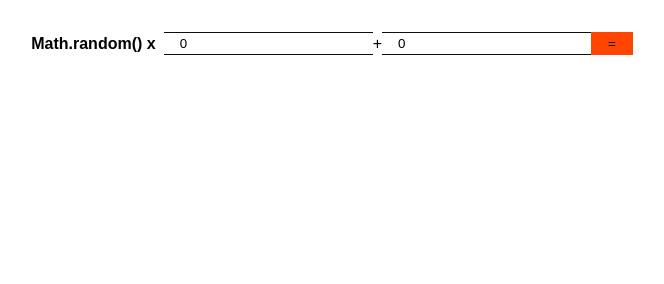
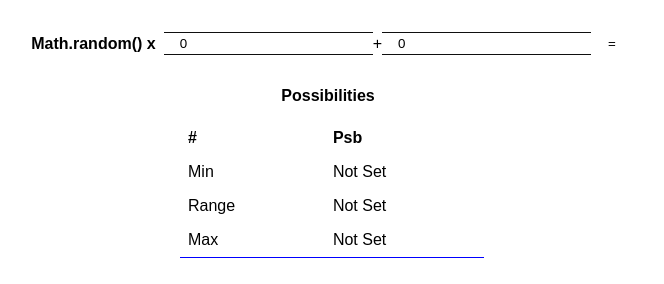
Before and after one commit to evanightly/mtrndmaxprb, a plain HTML site: page index.html in a window 1280 px wide. Shown: the whole page, without its empty margins (308-972 px from the left). Drawn offline with Linux system fonts and the light colour scheme.

Commit message:
Update UI

```diff
--- a/index.html
+++ b/index.html
@@ -23,13 +23,37 @@
                 <label for="calc2">+</label>
                 <div class="form-group">
                     <input id="calc2" type="number" value="0">
-                    <label class="popover" for="calc2">Shifting</label>
+                    <label class="popover" for="calc2">Offset</label>
                 </div>
                 <div class="form-group">
                     <button type="submit">=</button>
                 </div>
             </form>
-            <p class="output"></p>
+            <div class="output">
+                <h4>Possibilities</h4>
+                <table>
+                    <thead>
+                        <tr>
+                            <th>#</th>
+                            <th>Psb</th>
+                        </tr>
+                    </thead>
+                    <tbody>
+                        <tr>
+                            <td>Min</td>
+                            <td>Not Set</td>
+                        </tr>
+                        <tr>
+                            <td>Range</td>
+                            <td>Not Set</td>
+                        </tr>
+                        <tr>
+                            <td>Max</td>
+                            <td>Not Set</td>
+                        </tr>
+                    </tbody>
+                </table>
+            </div>
         </div>
     </div>
 </body>
--- a/script.js
+++ b/script.js
@@ -2,6 +2,7 @@ const form = document.querySelector('form')
 
 form.addEventListener('submit', (e) => {
     e.preventDefault()
+
     let [calc, calc2] = form.elements
     calc = eval(calc.value)
     calc2 = parseInt(calc2.value)
@@ -10,8 +11,10 @@ form.addEventListener('submit', (e) => {
     if (calc < calc2) {
         min = calc2
         max = min + calc
-    } else {
     }
-    const output = document.querySelector('.output')
-    output.innerText = `Possibilities: Min:${0 + min} Range:{${min}...${max}} Max:${max}`
+
+    const [outMin, outRange, outMax] = document.querySelectorAll('tbody td:nth-of-type(even)')
+    outMin.innerText = 0 + min
+    outRange.innerText = `${min}...${max}`
+    outMax.innerText = max
 })
--- a/style.css
+++ b/style.css
@@ -17,12 +17,24 @@ h4 {
 }
 
 .content,
-form,
-.form-group {
+.content form,
+.content .form-group {
   display: flex;
   align-items: center;
   justify-content: center;
   flex-wrap: wrap;
+}
+
+.content {
+  flex-direction: column;
+}
+
+.content form {
+  width: 100%;
+}
+
+.content .form-group {
+  position: relative;
 }
 
 .content .form-group label {
@@ -36,22 +48,6 @@ form,
   border-right: 0;
 }
 
-.content .form-group {
-  position: relative;
-  background: orangered;
-}
-
-.content input:hover ~ .popover {
-  color: #0f0f0f;
-  top: -100%;
-  left: 15%;
-}
-
-.content input:hover ~ .popover.downside {
-  top: 100%;
-  left: 15%;
-}
-
 .content .form-group .popover {
   z-index: -1;
   position: absolute;
@@ -63,7 +59,18 @@ form,
   font-size: 1rem;
 }
 
-.content button {
+.content .form-group input:hover ~ .popover {
+  color: #0f0f0f;
+  top: -100%;
+  left: 15%;
+}
+
+.content .form-group input:hover ~ .popover.downside {
+  top: 100%;
+  left: 15%;
+}
+
+.content .form-group button {
   padding: 0.2rem 1rem;
   background: none;
   border: 1px solid transparent;
@@ -71,9 +78,36 @@ form,
   transition: border 0.2s linear, color 0.2s;
 }
 
-.content button:hover {
+.content .form-group button:hover {
   border: 1px solid rgb(94, 221, 9);
   color: rgb(94, 221, 9);
+}
+
+.content .output {
+  margin-top: 2rem;
+  width: 100%;
+  display: flex;
+  flex-direction: column;
+  align-items: center;
+}
+
+.content .output table {
+  margin-top: 1rem;
+  width: 25%;
+  border-collapse: collapse;
+}
+
+.content .output table thead {
+  text-align: left;
+}
+
+.content .output table tbody {
+  border-bottom: 1px solid blue;
+}
+
+.content .output table th,
+.content .output table td {
+  padding: 0.5rem;
 }
 
 input:focus {
```
